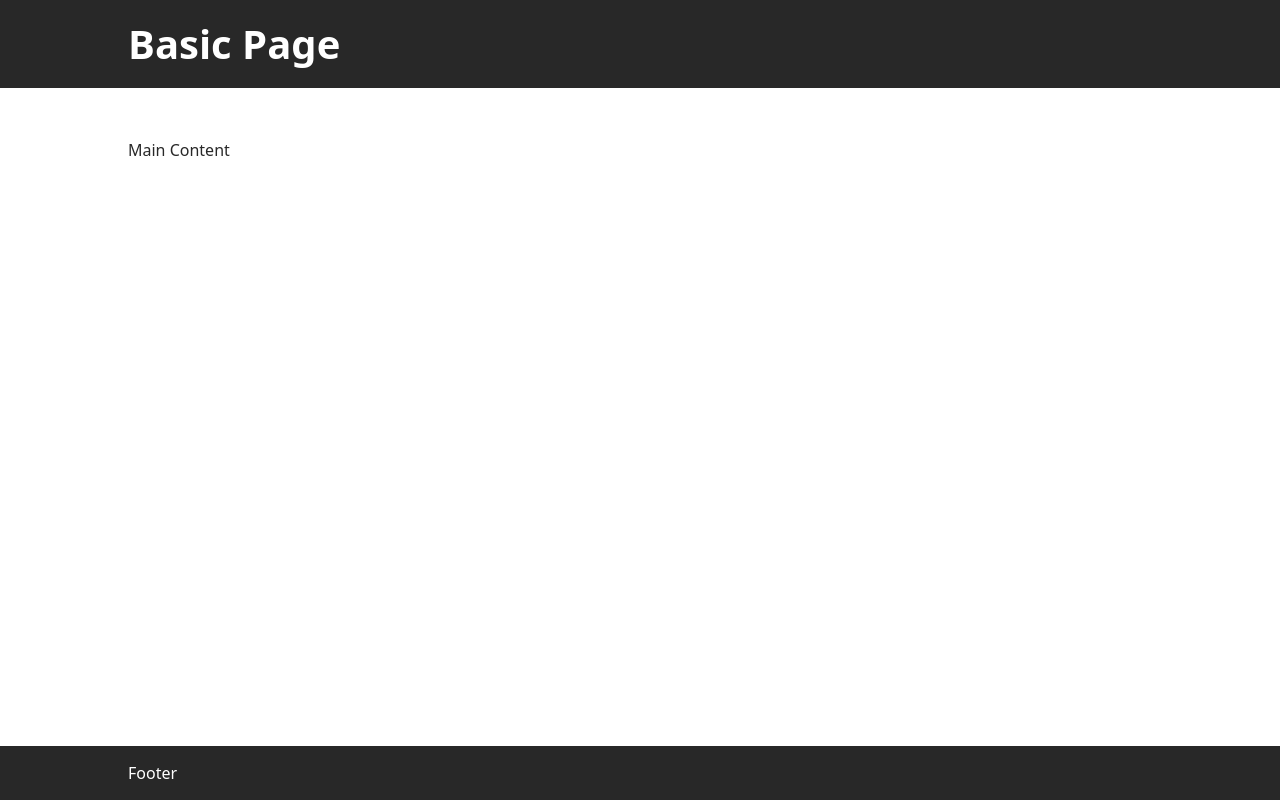
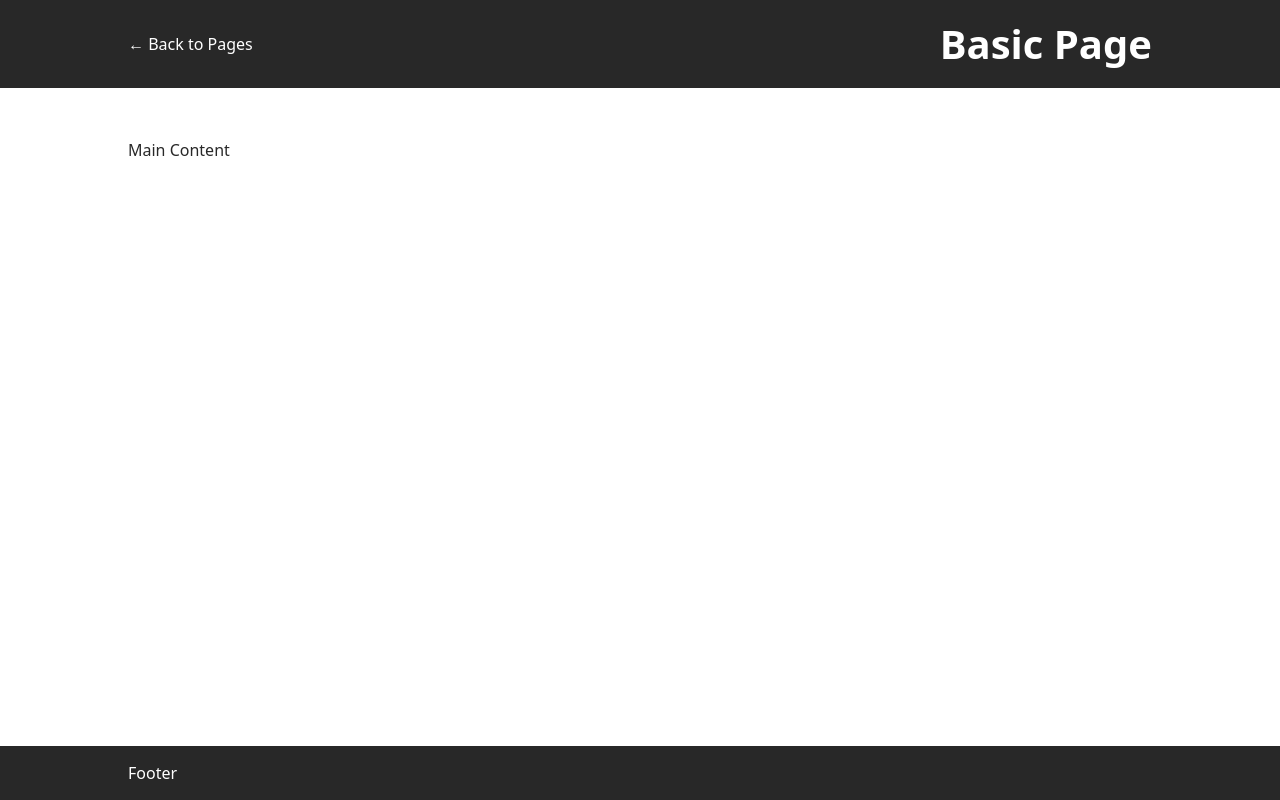
Before and after one commit to gherrink/copykit, a website: page pages/basic/index.html in a window 1280 px wide. Drawn offline with Linux system fonts and the light colour scheme.

Commit message:
fix(pages): back buttons

```diff
--- a/pages/basic/index.html
+++ b/pages/basic/index.html
@@ -10,7 +10,10 @@
   </head>
   <body>
     <header class="wrapper width-content py bg bg-black">
-      <h1 class="headline no-space">Basic Page</h1>
+      <nav class="flex items-center justify-between">
+        <a href="../" class="control">← Back to Pages</a>
+        <h1 class="headline no-space">Basic Page</h1>
+      </nav>
     </header>
     <main class="wrapper width-content py" style="--py-space: var(--space-xl)">
       <p>Main Content</p>
```
Also changed, not shown: pages/themed/index.html (+4 -1 lines).
